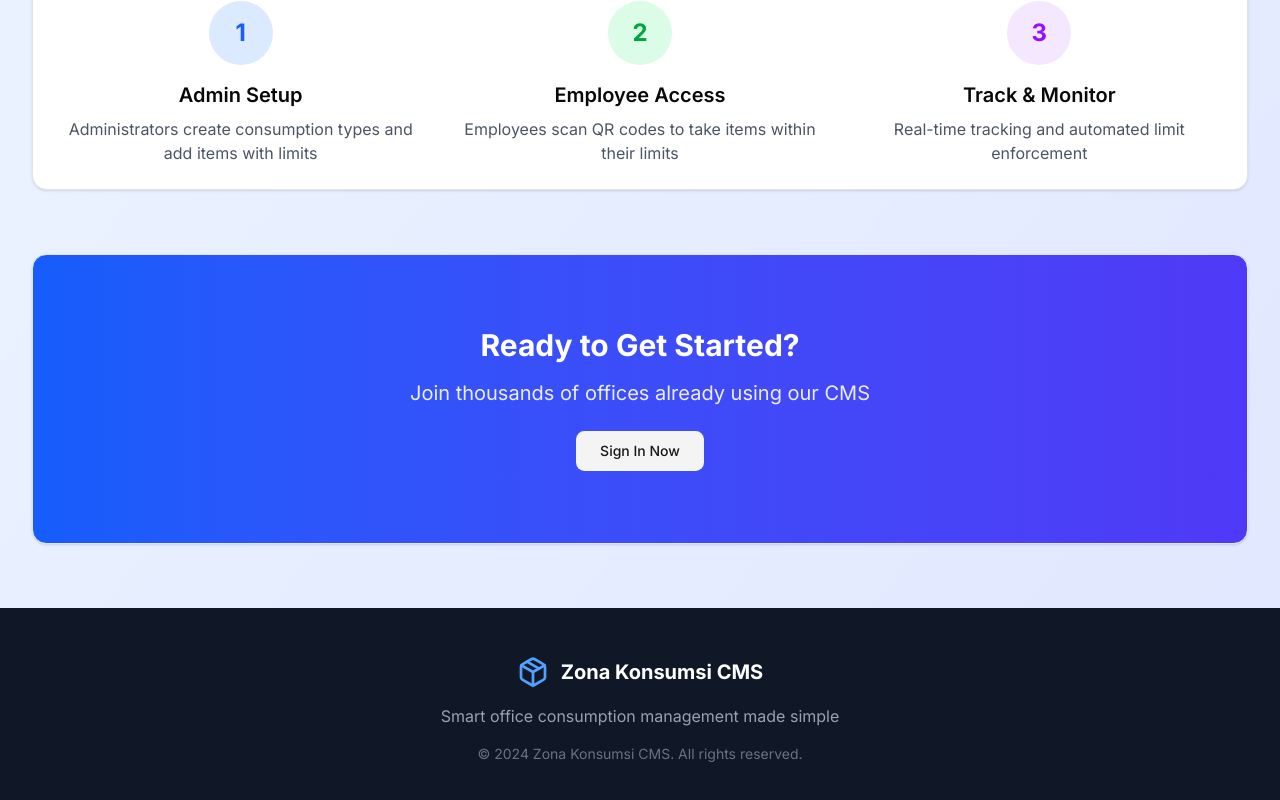
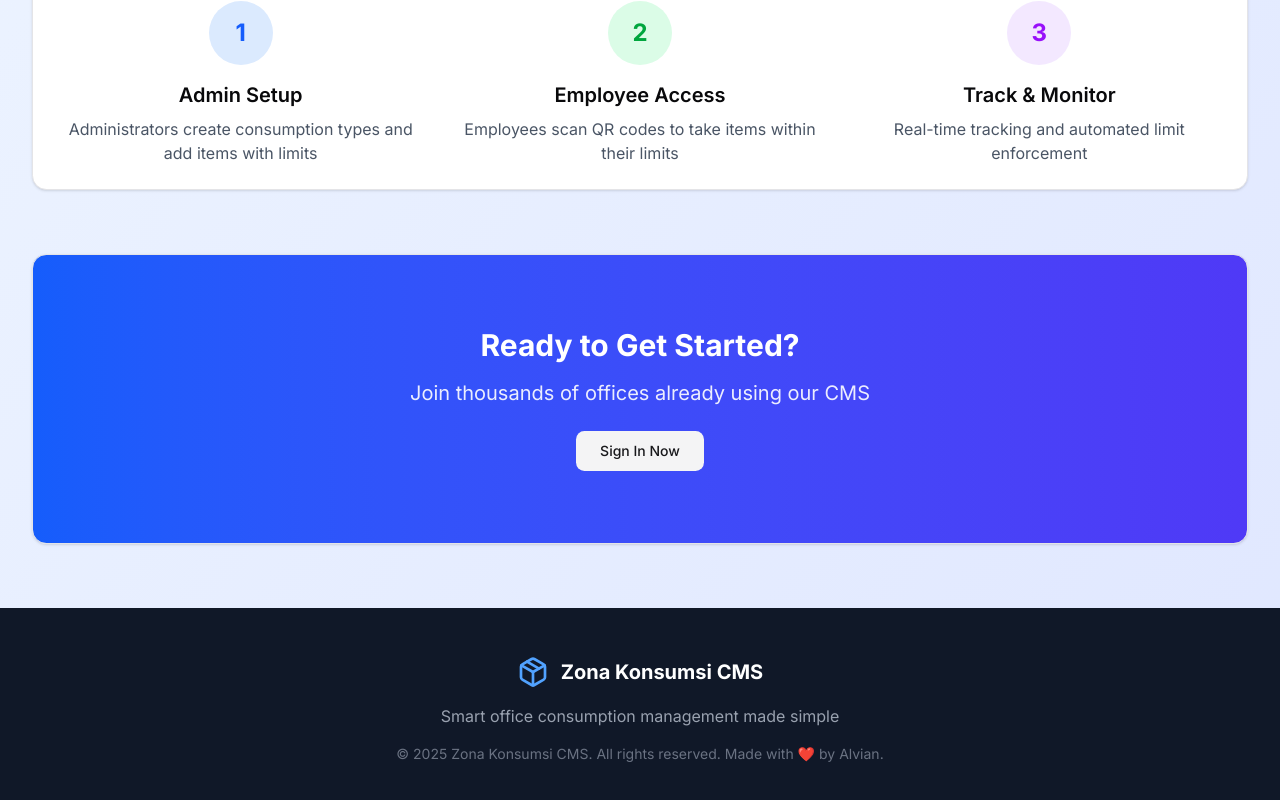
Before and after one commit to Archiruz/zona-konsumsi-cms, a Next.js app: page / in a window 1280 px wide. Shown: the part 795-1595 px from the top of the page. Built offline with nearby package versions, Linux system fonts and the light colour scheme; no server answers.

Commit message:
fix: update footer copyright year to 2025 and add attribution

```diff
--- a/app/page.tsx
+++ b/app/page.tsx
@@ -205,7 +205,7 @@ export default function Home() {
             Smart office consumption management made simple
           </p>
           <p className="text-gray-500 text-sm">
-            © 2024 Zona Konsumsi CMS. All rights reserved.
+            © 2025 Zona Konsumsi CMS. All rights reserved. Made with ❤️ by Alvian.
           </p>
         </div>
       </footer>
```
